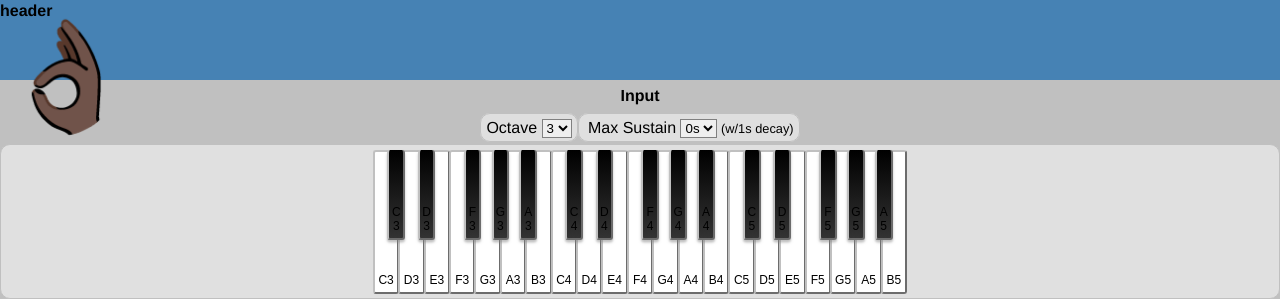
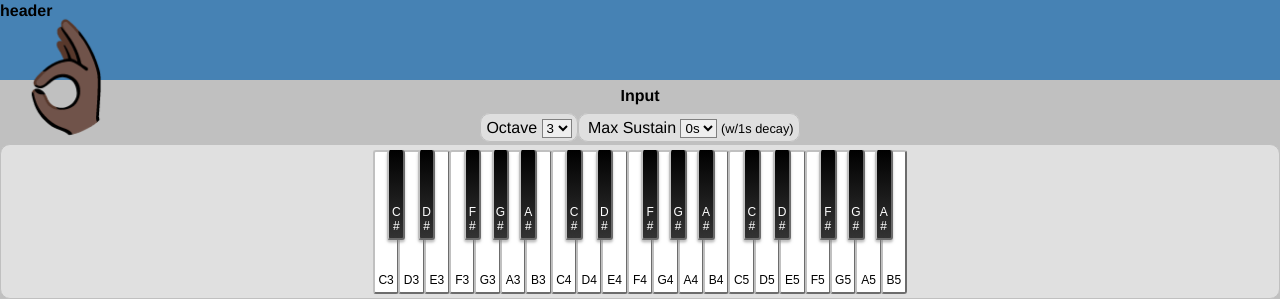
Before and after one commit to dvdrtrgn/build-blocks, a Vue app: page / in a window 1280 px wide. Shown: the top 299 px of the page. Built offline with nearby package versions, Linux system fonts and the light colour scheme.

Commit message:
Show intervals on keyboard

```diff
--- a/src/components/Muse/PianoKey.vue
+++ b/src/components/Muse/PianoKey.vue
@@ -6,6 +6,7 @@
     @mouseup="stop()"
   >
     <span class="label" v-html="makeLabel"></span>
+    <!-- <i class="interval" v-html="asText.interval"></i> -->
   </button>
 </template>
 
@@ -13,6 +14,7 @@
   import bus from '@/bus';
   import glob from '@/glob';
   import store from '@/store';
+  import makeCue from '@/libs/makeCue.js';
   import getVoice from '@/libs/getVoice.js';
 
   glob.exposes({ bus, store, getVoice });
@@ -52,9 +54,22 @@
       isEbony() {
         return this.pitch.includes('#');
       },
+      asCue() {
+        return makeCue(this.pitch);
+      },
+      asText() {
+        return this.mode === 'interval' ? this.asCue.interval : this.pitch;
+      },
+      mode() {
+        return store.getters.getMode;
+      },
       makeLabel() {
-        if (!this.isEbony) return this.pitch;
-        return this.pitch.replace('#', '').replace(/(\d)/, '<br>$1');
+        let str = this.asText;
+        if (this.isEbony) {
+          str = str.replace(/#\d/, '#');
+          str = str.replace(/(.)/g, '<br>$1');
+        }
+        return str;
       },
       getBias() {
         if (!this.isEbony) return '';
@@ -111,6 +126,7 @@
       background-image: linear-gradient(180deg, black, #333);
       border-top: 0;
       box-shadow: 0 $frac $frac rgba(grey, 0.5);
+      color: white;
       height: $short;
       margin: 0 $thin/-2;
       width: $thin;
--- a/src/libs/interval.js
+++ b/src/libs/interval.js
@@ -4,7 +4,7 @@
 
 */
 const INDEX = 'R C C# D D# E F F# G G# A A# B'.split(' ');
-const IVALS = ' Ton min2 Maj2 min3 Maj3 4th Tri 5th min6 Maj6 min7 Maj7';
+const IVALS = ' Ton m2 M2 m3 M3 P4 tri P5 m6 M6 m7 M7';
 
 function lookup(name) {
   if (name.replace) {
--- a/src/views/Muse.vue
+++ b/src/views/Muse.vue
@@ -94,5 +94,4 @@
   .fade-leave-to {
     opacity: 0;
   }
-
 </style>
```
Also changed, not shown: src/views/todo.md (+15 -0 lines).
